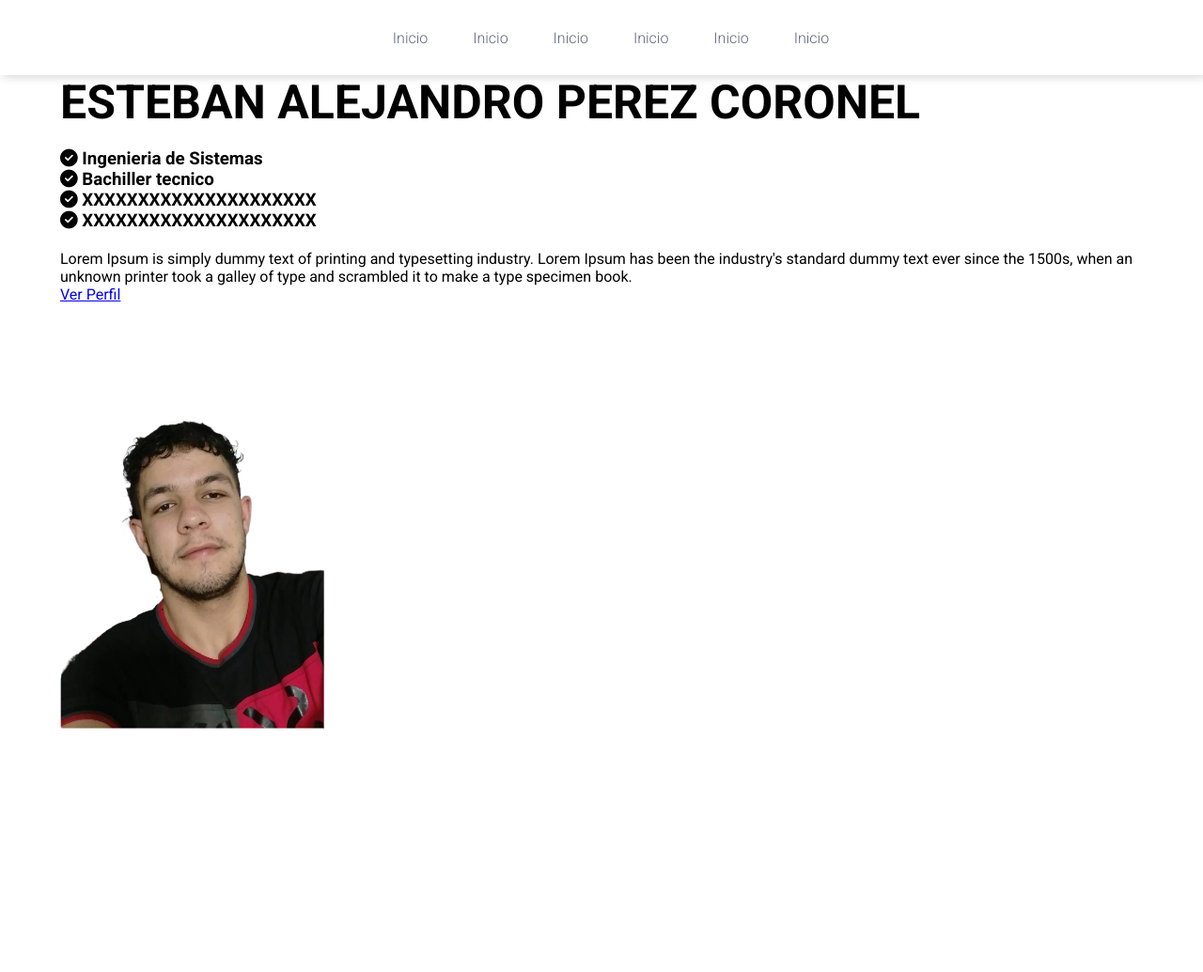
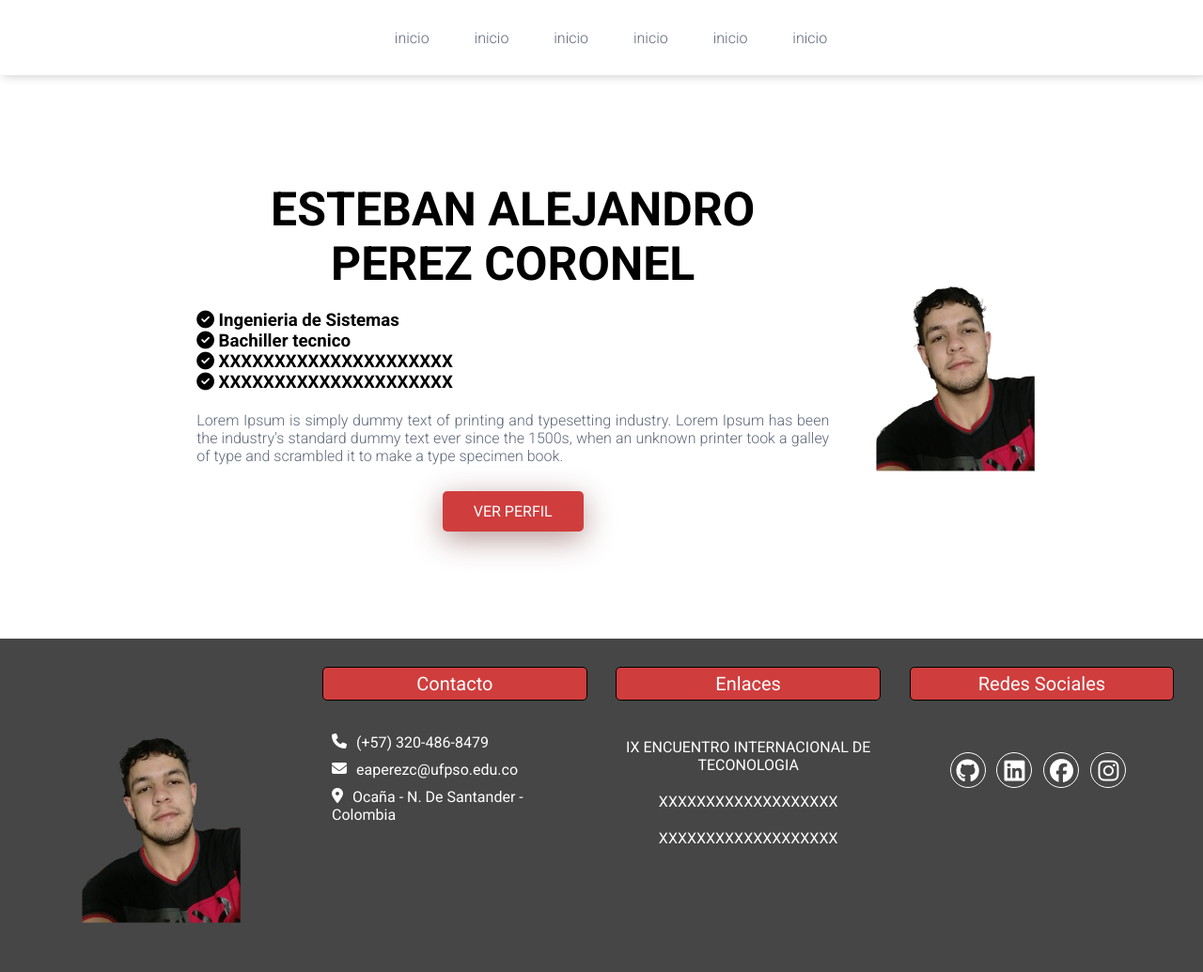
Before and after one commit to Estebantupapa/clase, a plain HTML site: page index.html in a window 1280 px wide. Shown: the whole page at 94% size. Before the commit the page ends 827 px from the top, so only its background shows below. Drawn offline with Linux system fonts and the light colour scheme.

Commit message:
añadiendo footer

```diff
--- a/css/style.css
+++ b/css/style.css
@@ -134,3 +134,89 @@ nav{
     height: 300px;
     width: 300px;
 }
+
+
+/* ---------------------------------- FOOTER -------------------------------*/
+Footer{
+    background: rgb(70,70,70);
+    padding: 20px 0;
+    padding-top: 30px;
+    overflow: hidden;
+    display: flex;
+    flex-wrap: wrap;
+    justify-content: space-evenly;
+    margin: auto;
+}
+
+.partFooter{
+    width: 22%;
+    text-align: center;
+}
+
+.partFooter img{
+    width: 60%;
+}
+
+.partFooter h4{
+    color: white;
+    font-size: 20px;
+    font-weight: 400;
+    margin-bottom: 35px;
+    background-color: #d03d3d;
+    padding: 5px;
+    border-radius: 5px;
+    border: 1px solid  black ;
+}
+
+.contact{
+    margin: 10px;
+    display: block;
+    text-align: left;
+    color: #fff;
+}
+
+.contact > i{
+    float: left;
+    margin-right: 10px;
+}
+
+.contact > p{
+    font-weight: 500;
+}
+
+.partFooter > a{
+    color: #fff;
+    display: block;
+    text-decoration: none;
+    margin-bottom: 10px;
+    font-weight: 500;
+    padding: 5px;
+    border-radius: 5px;
+}
+
+.partFooter > a:hover{
+    background-color: #d03d3d;
+    transition: all ease-in-out .0s;
+}
+
+
+.social-media > a > i{
+    color: #fff;
+    display: inline-block;
+    font-size: 25px;
+    border: 1px solid #fff;
+    border-radius: 50%;
+    width: 38px;
+    height: 38px;
+    line-height: 38px;
+    text-align: center;
+    cursor: pointer;
+    transition: all ease-in-out .3s;
+    margin-right: 8px;
+    margin-top: 20px;
+}
+
+
+.social-media > a > i:hover{
+    background-color: #d03d3d;
+}
--- a/index.html
+++ b/index.html
@@ -19,19 +19,19 @@
     <nav>
         <section class="contenedor nav">
                 <div class="enlaces-header">
-                    <a href="">Inicio</a>
-                    <a href="">Inicio</a>
-                    <a href="">Inicio</a>
-                    <a href="">Inicio</a>
-                    <a href="">Inicio</a>
-                    <a href="">Inicio</a>
+                    <a href="">inicio</a>
+                    <a href="">inicio</a>
+                    <a href="">inicio</a>
+                    <a href="">inicio</a>
+                    <a href="">inicio</a>
+                    <a href="">inicio</a>
                 </div>
         </section>
     </nav>
     <!-- CONTENEDOR DE LA PAGINA -->
     <div class="contenedor">
-        <section class="contenido_header">
-            <section class="textos_header">
+        <section class="contenido-header">
+            <section class="textos-header">
                 <h1>ESTEBAN ALEJANDRO PEREZ CORONEL</h1>
                 <div class="titulospro">
                     <h3><i class="fa-solid fa-circle-check"></i> Ingenieria de Sistemas</h3>
@@ -46,7 +46,42 @@
         </section>
     </div>
   </header>
-
-  <script src="https://kit.fontawesome.com/4fc7dbea62.js" crossorigin="anonymous"></script>
+  <!-- PIE DE PAGINA -->
+  <footer>
+    <div class="partFooter">
+        <img src="img/EstebanPerez.png" alt="Foto DE Perfil">
+    </div>
+    <div class="partFooter">
+        <h4>Contacto</h4>
+        <div class="contact">
+            <i class="fa-solid fa-phone"></i>
+            <p>(+57) 320-486-8479</p>
+        </div>
+        <div class="contact">
+            <i class="fa-solid fa-envelope"></i>
+            <p>eaperezc@ufpso.edu.co</p>
+        </div>
+        <div class="contact">
+            <i class="fa-solid fa-location-dot"></i>
+            <p>Ocaña - N. De Santander - Colombia</p>
+        </div>
+    </div>
+    <div class="partFooter">
+        <h4>Enlaces</h4>
+        <a href="#">IX ENCUENTRO INTERNACIONAL DE TECONOLOGIA</a>
+        <a href="#">XXXXXXXXXXXXXXXXXXX</a>
+        <a href="#">XXXXXXXXXXXXXXXXXXX</a>
+    </div>
+    <div class="partFooter">
+        <h4>Redes Sociales</h4>
+        <div class="social-media">
+           <a href="https://github.com/Estebantupapa" target="_blank"><i class="fa-brands fa-github"></i></a>
+           <a href="#"><i class="fa-brands fa-linkedin"></i></a>
+           <a href="#"><i class="fa-brands fa-facebook"></i></a>
+           <a href="#"><i class="fa-brands fa-instagram"></i></a>
+        </div>
+    </div>
+  </footer>
+  <script src="https://kit.fontawesome.com/1efacbf7d1.js" crossorigin="anonymous"></script>
 </body>
 </html>
```
